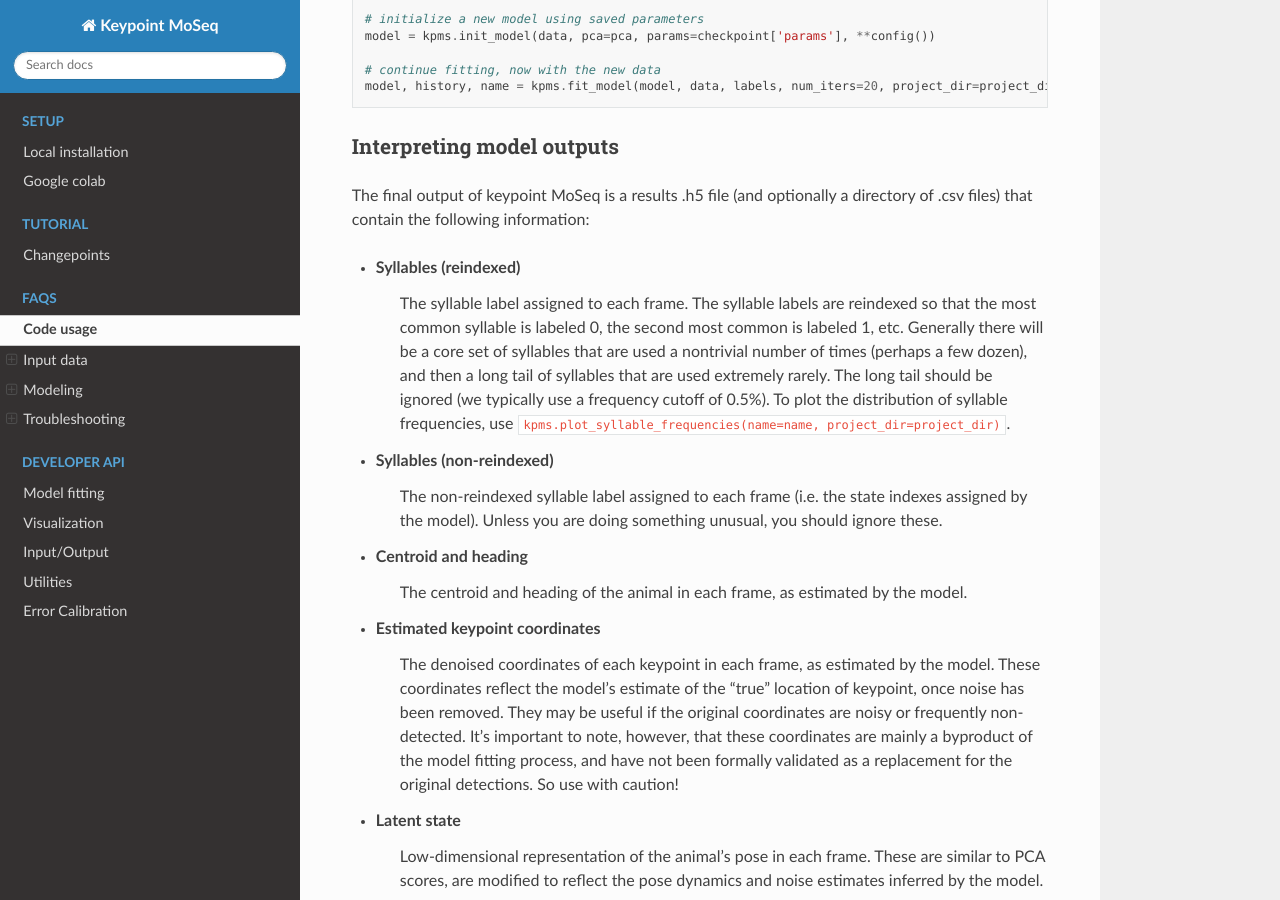
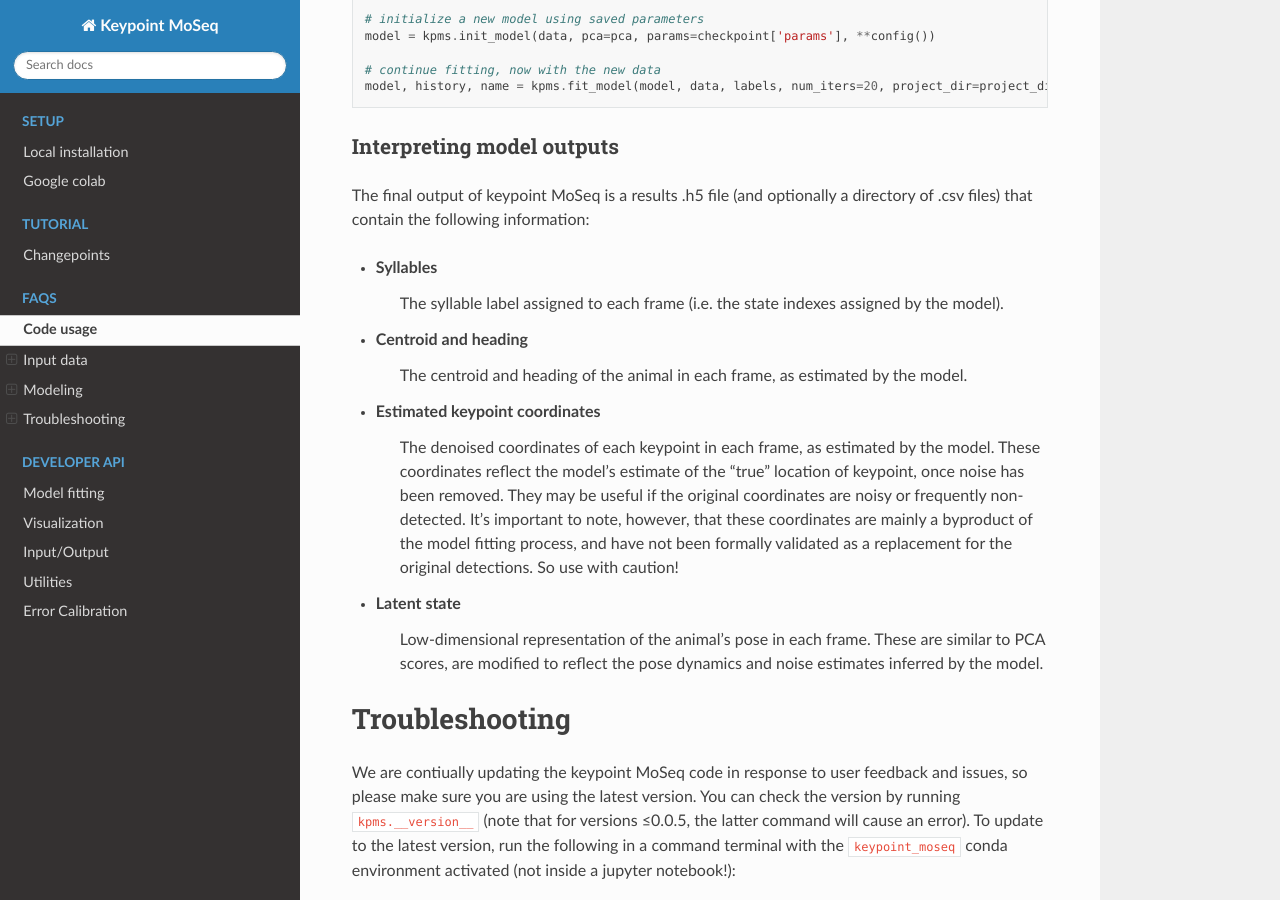
Before and after one commit to dattalab/keypoint-moseq, a Sphinx documentation site: the page built from docs/source/FAQs.rst, in a window 1280 px wide and 900 px high, scrolled down 5133 px. Built offline with Sphinx 7.4.7 and the Read the Docs theme 2.0.0, drawn with Linux system fonts in a browser that asks for light colours; pages that are not in the unit, such as notebooks, are missing from menus.

Commit message:
additional changes to consolidate the removal of "syllables_reindexed"

```diff
--- a/docs/source/FAQs.rst
+++ b/docs/source/FAQs.rst
@@ -171,11 +171,8 @@ Interpreting model outputs
 --------------------------
 The final output of keypoint MoSeq is a results .h5 file (and optionally a directory of .csv files) that contain the following information:
 
-- Syllables (reindexed)
-   The syllable label assigned to each frame. The syllable labels are reindexed so that the most common syllable is labeled 0, the second most common is labeled 1, etc. Generally there will be a core set of syllables that are used a nontrivial number of times (perhaps a few dozen), and then a long tail of syllables that are used extremely rarely. The long tail should be ignored (we typically use a frequency cutoff of 0.5%). To plot the distribution of syllable frequencies, use ``kpms.plot_syllable_frequencies(name=name, project_dir=project_dir)``.
-
-- Syllables (non-reindexed)
-   The non-reindexed syllable label assigned to each frame (i.e. the state indexes assigned by the model). Unless you are doing something unusual, you should ignore these.
+- Syllables
+   The syllable label assigned to each frame (i.e. the state indexes assigned by the model).
 
 - Centroid and heading
    The centroid and heading of the animal in each frame, as estimated by the model.
```
Also changed, not shown: docs/keypoint_moseq_colab.ipynb.
